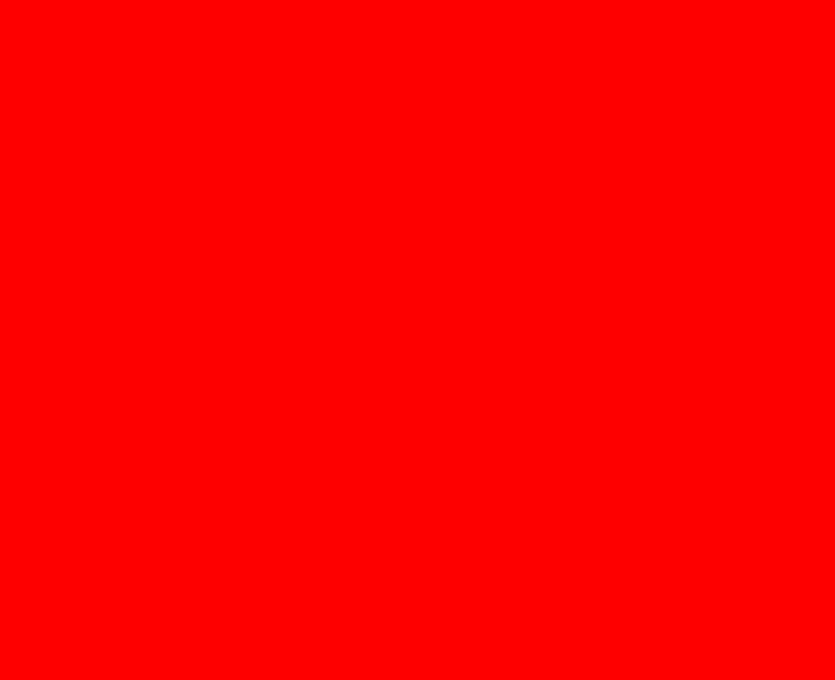
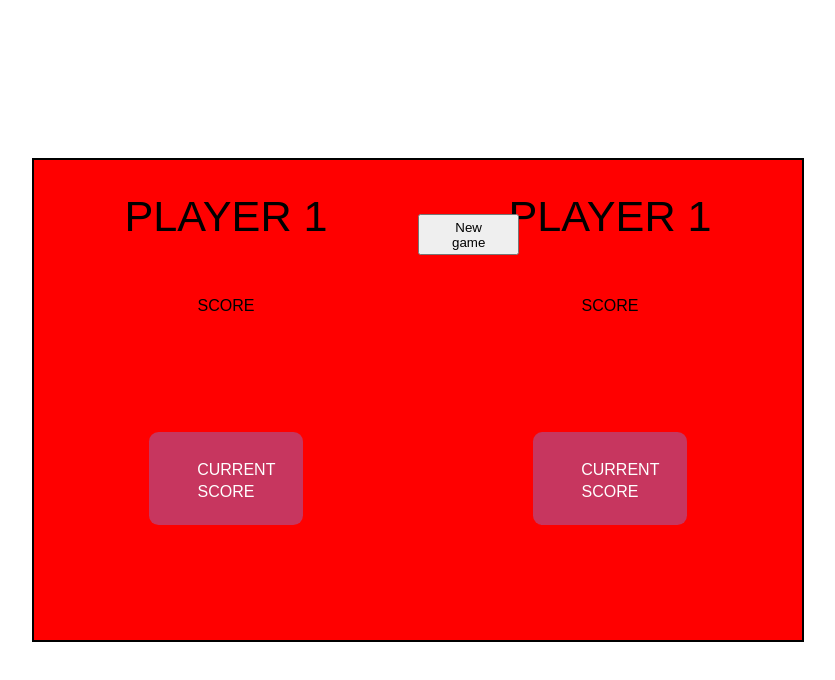
Before and after one commit to spahicadis/pig-game, a plain HTML site: page index.html in a window 1280 px wide. Shown: the whole page, without its empty margins (222-1057 px from the left). Drawn offline with Linux system fonts and the light colour scheme.

Commit message:
Layout in progress

```diff
--- a/index.html
+++ b/index.html
@@ -8,6 +8,32 @@
 </head>
 <body>
 
+    <main>
+        <section class="modal-box">
+            <div class="playground-box">
+                <div class="player player-1">
+                    <h4 class="player-heading player-1">Player 1</h4>
+                    <p class="player-score player-1">Score</p>
+                    <div class="score-box score-box-player-1">
+                        <p class="player-current-score player-current-score-player-1">Current</p>
+                        <p class="score-end score-end-player-1">Score</p>
+                    </div>
+                </div>
+                <div class="middle-section">
+                   <button class="new-game">New game</button>
+                </div>
+                <div class="player player-2">
+                    <h4 class="player-heading player-1">Player 1</h4>
+                    <p class="player-score player-1">Score</p>
+                    <div class="score-box score-box-player-1">
+                        <p class="player-current-score player-current-score-player-1">Current</p>
+                        <p class="score-end score-end-player-1">Score</p>
+                    </div>
+                </div>
+            </div>
+        </section>
+    </main>
+
     <script src="app.js"></script>
 </body>
 </html>
--- a/styles.css
+++ b/styles.css
@@ -1,3 +1,72 @@
+* {
+    margin: 0;
+    padding: 0;
+    font-family: Poppins, sans-serif;
+}
+
 body {
+    background-color: linear-gradient(to top left, #753682 0%, #bf2e34 100%);
+}
+
+.modal-box {
+    display: flex;
+    flex-direction: row;
+    height: 100vh;
+    justify-content: center;
+    align-items: center;
+}
+
+.playground-box {
+    display: grid;
+    grid-template-columns: 50% 0% 50%;
+    border: 2px solid black;
+    width: 60%;
+    height: 60%;
+}
+
+.player,
+.player1 {
+    width: 100%;
+    height: 100%;
+    display: flex;
+    flex-direction: column;
+    align-items: center;
+    row-gap: 3.5rem;
+    text-transform: uppercase;
     background-color: red;
 }
+
+.player-heading {
+    font-weight: 400;
+    font-size: 2.7rem;
+    padding-top: 2rem;
+
+}
+
+.score-box {
+    background-color: #c7365f;
+    padding: 1.5rem 3rem;
+    border: none;
+    border-radius: 0.6rem;
+    margin-top: 3.8rem;
+    width: 15%;
+    color: white;
+    text-align: center;
+
+}
+
+.player-current-score {
+    line-height: 1.7rem;
+}
+
+.middle-section {
+    margin-top: 2rem;
+    position: relative;
+}
+
+.new-game {
+    position: absolute;
+    top: 5%;
+    left: -%;
+    padding: 0.2rem 2rem;
+}
```
